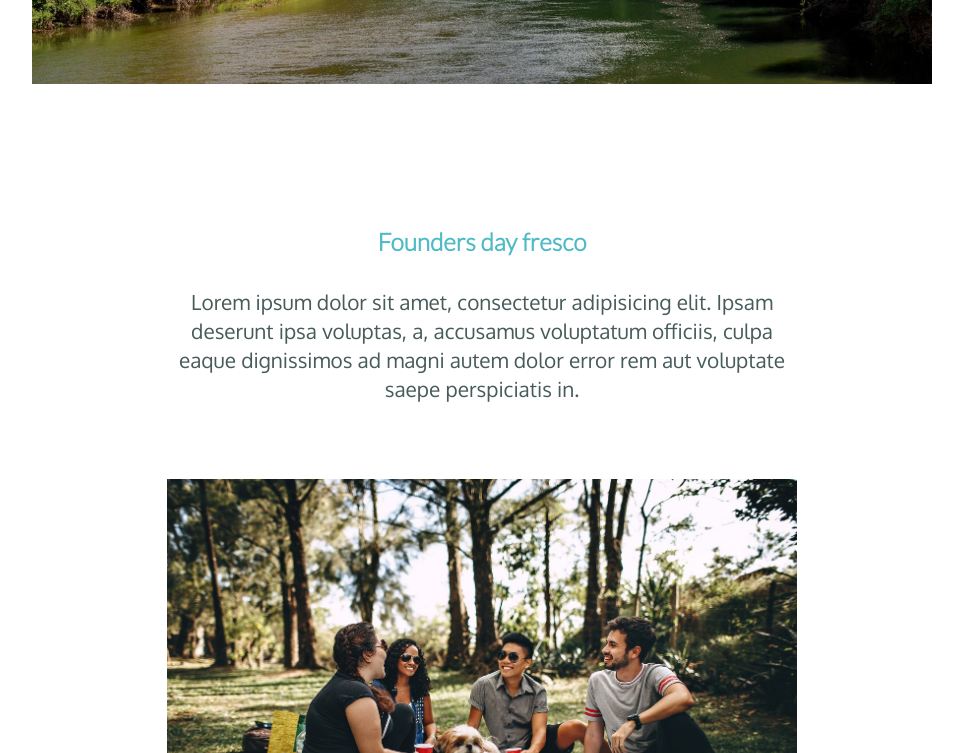
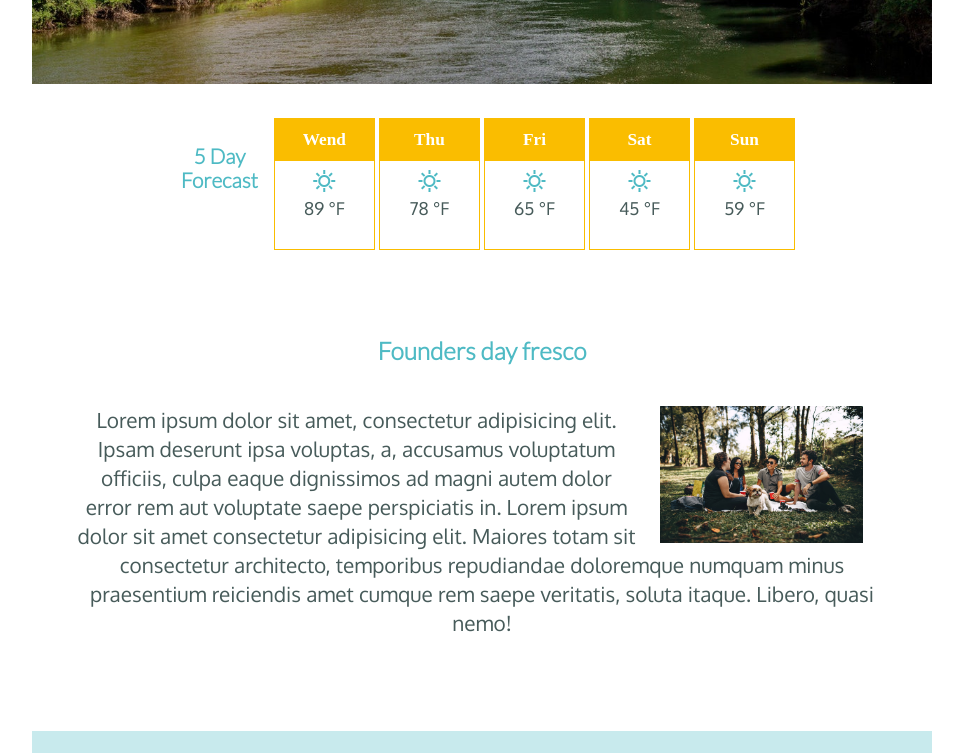
Before and after one commit to samdevbeltran/samdevbeltran.github.io, a plain HTML site: page weather/preston.html in a window 1280 px wide. Shown: the part 710-1463 px from the top of the page, without its empty margins (158-1121 px from the left). Drawn offline with nearby package versions, Linux system fonts and the light colour scheme.

Commit message:
forecast and banner created

```diff
--- a/weather/CSS/large.css
+++ b/weather/CSS/large.css
@@ -26,7 +26,18 @@
     .weather-summary h3,.weather-summary p{
         font-size: 1rem;
     }
-
+    .article-container{
+        padding: 2% 5%;
+    }
+    .float-image{
+        display: block;
+        width: 25%;
+        float: right;
+        margin: 0 3%;
+    }
+    .article-pic-container{
+        display: none;
+    }
     .article-container p {
         line-height: 29px;
     }
@@ -39,4 +50,37 @@
         margin-left: 2%;
         margin-right: 2%;
     }
+
+    /* .forcast{
+        display: flex;
+        padding: 0 15%;
+    }
+    .forcast div{
+        width: 20%;
+        border: 1px solid #fabd00;
+        margin: 0.3%;
+        height: 130px;
+    }
+
+    .forcast div h5{
+        margin: 0;
+        margin-bottom: 9%;
+        padding: 11% 0;
+        background-color: #fabd00;
+        color: white;
+    }
+
+    .forcast div span{
+        color: #4ebac4;
+    }
+    .forcast div p{
+        margin: 0;
+        font-size: 1.1rem;
+
+    } */
+
+    .forecast{
+        display: flex;
+    }
+
 }
--- a/weather/CSS/medium.css
+++ b/weather/CSS/medium.css
@@ -95,4 +95,8 @@
         margin-left: 2%;
         margin-right: 2%;
     }
+
+    .forecast{
+        display: flex;
+    }
 }
--- a/weather/CSS/styles.css
+++ b/weather/CSS/styles.css
@@ -195,3 +195,47 @@ main{
 .google-map{
     border: 1px solid #4ebac4;
 }
+
+.float-image{
+    display: none;
+}
+
+.forecast{
+    display: none;
+    padding: 0 15%;
+}
+.forecast div{
+    width: 20%;
+    border: 1px solid #fabd00;
+    margin: 0.3%;
+    height: 130px;
+}
+
+.forecast div h5{
+    margin: 0;
+    margin-bottom: 9%;
+    padding: 11% 0;
+    background-color: #fabd00;
+    color: white;
+}
+
+.forecast div span{
+    color: #4ebac4;
+}
+.forecast div p{
+    margin: 0;
+    font-size: 1.1rem;
+
+}
+
+.fri-banner{
+    background-color: #fabd00;
+    margin: 0%;
+    padding: 1%;
+    text-align: center;
+
+}
+
+.fri-banner p{
+    color: white;
+}
--- a/weather/js/main.js
+++ b/weather/js/main.js
@@ -2,6 +2,12 @@ function toggle_open(){
     document.getElementById("primaryNav").classList.toggle("open");
 }
 date_var = document.getElementsByTagName("footer")[0].getElementsByTagName("span")[0]
-date_var.innerHTML = new Date()
+d = new Date()
+currentDay = d.getDay()
+
+if(currentDay == 5){
+    document.querySelector(".fri-banner").classList.remove("hidden")
+}
+date_var.innerHTML = d
 btn = document.getElementById("hamburgerBtn")
 btn.onclick = toggle_open
--- a/weather/preston.html
+++ b/weather/preston.html
@@ -13,6 +13,9 @@
     <title>Preston Idaho</title>
 </head>
 <body>
+    <div class="fri-banner hidden">
+        <p>Preston Pancakes in the Park! 9:00 a.m. Saturday at the city park pavilion.</p>
+    </div>
     <header>
         <div class="logo">
             <img src="images/logo.png" alt="logo_picture">
@@ -52,18 +55,44 @@
             </div>
         </div>
 
-        <div class="container hidden">Five Day Forcast</div>
+        <div class="forecast hidden">
+            <h4>5 Day Forecast</h4>
+            <div>
+                <h5>Wend</h5>
+                <span class="material-symbols-outlined">sunny</span>
+                <p>89 °F</p>
+            </div>
+            <div>
+                <h5>Thu</h5>
+                <span class="material-symbols-outlined">sunny</span>
+                <p>78 °F</p>
+            </div>
+            <div>
+                <h5>Fri</h5>
+                <span class="material-symbols-outlined">sunny</span>
+                <p>65 °F</p>
+            </div>
+            <div>
+                <h5>Sat</h5>
+                <span class="material-symbols-outlined">sunny</span>
+                <p>45 °F</p>
+            </div>
+            <div>
+                <h5>Sun</h5>
+                <span class="material-symbols-outlined">sunny</span>
+                <p>59 °F</p>
+            </div>
+        </div>
         <div class="container">
             <div class="article-container">
                 <h3>Founders day fresco</h3>
-                <p>Lorem ipsum dolor sit amet, consectetur adipisicing elit. Ipsam deserunt ipsa voluptas, a, accusamus voluptatum officiis, culpa eaque dignissimos ad magni autem dolor error rem aut voluptate saepe perspiciatis in.</p>
+                <p><img class="float-image" src="images/pexels-helena-lopes-745045.jpg" alt="helena lopes picture"> Lorem ipsum dolor sit amet, consectetur adipisicing elit. Ipsam deserunt ipsa voluptas, a, accusamus voluptatum officiis, culpa eaque dignissimos ad magni autem dolor error rem aut voluptate saepe perspiciatis in. Lorem ipsum dolor sit amet consectetur adipisicing elit. Maiores totam sit consectetur architecto, temporibus repudiandae doloremque numquam minus praesentium reiciendis amet cumque rem saepe veritatis, soluta itaque. Libero, quasi nemo!</p>
+                <div class="article-pic-container">
+                    <picture>
+                        <img class="image img-small-h-2" src="images/pexels-helena-lopes-745045.jpg" alt="helena lopes picture">
+                    </picture>
+                </div>
             </div>
-            <div class="article-pic-container">
-                <picture>
-                    <img class="image img-small-h-2" src="images/pexels-helena-lopes-745045.jpg" alt="helena lopes picture">
-                </picture>
-            </div>
-
         </div>
         <div class="container contact-section">
             <div class="container">
```
